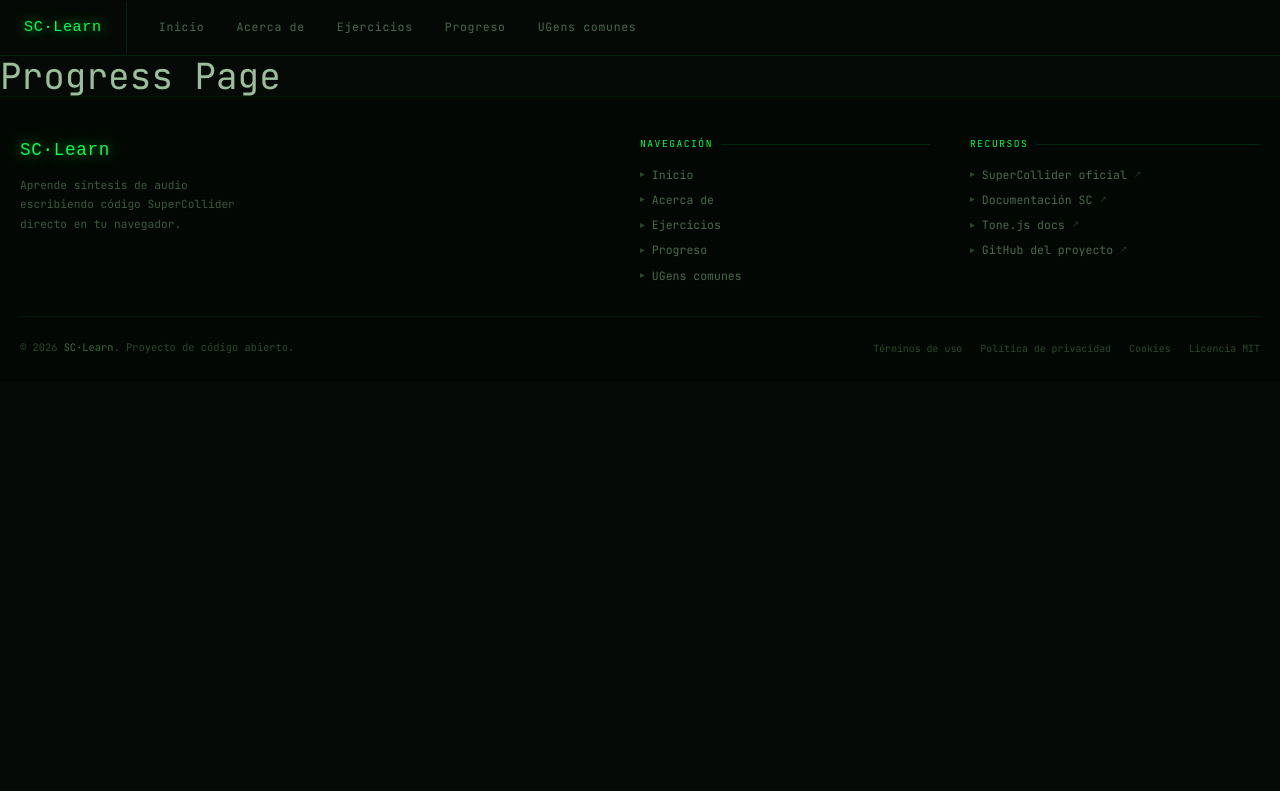
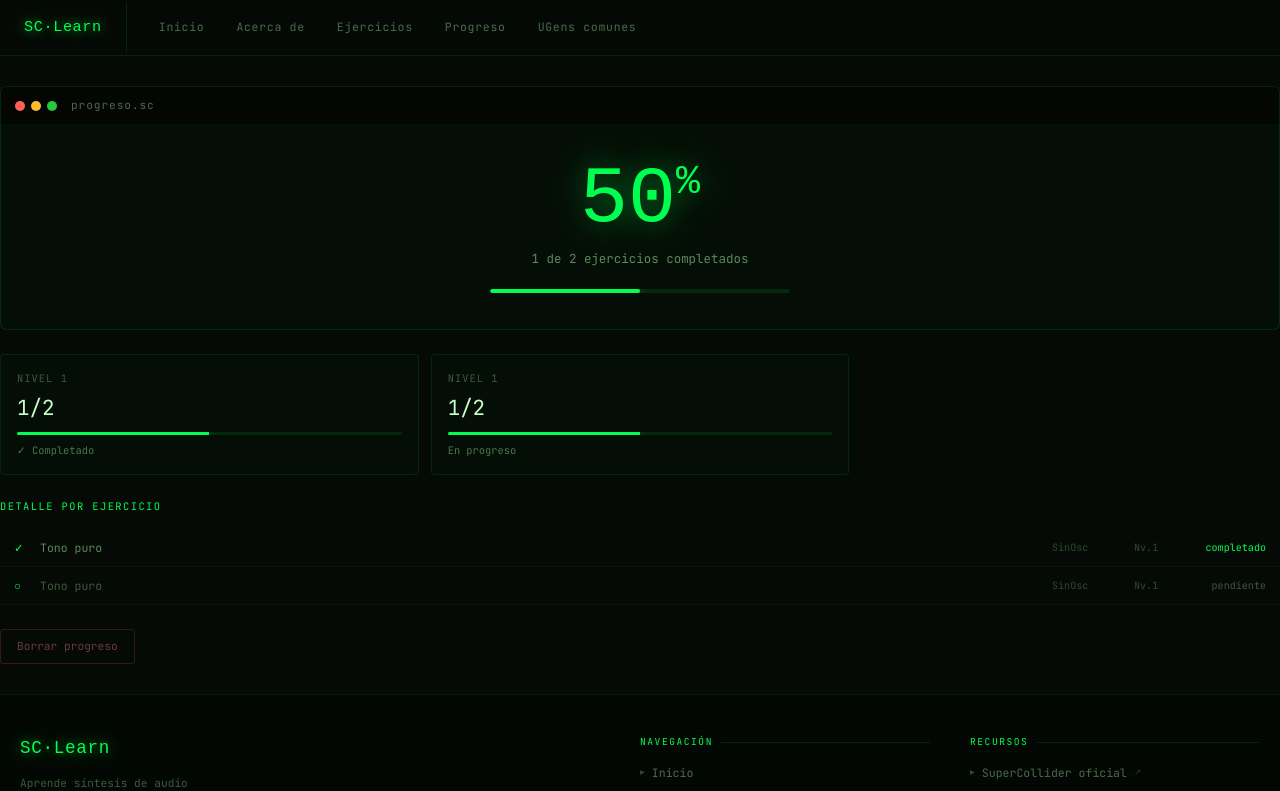
Before and after one commit to jmsanJS/supercollider-learn, a Next.js app: page /progress in a window 1280 px wide. Shown: the top 791 px of the page. Built offline with nearby package versions, Linux system fonts and the light colour scheme.

Commit message:
feat: create Progress page structure

```diff
--- /dev/null
+++ b/src/app/progress/ProgressClient.tsx
@@ -0,0 +1,72 @@
+"use client";
+
+import styles from "./page.module.css";
+
+export default function ProgressClient() {
+  const handleReset = () => {};
+
+  return (
+    <div className={styles.section_wrap}>
+      <div className={styles.terminal_header}>
+        <span className={`${styles.th_dot} ${styles.r}`} />
+        <span className={`${styles.th_dot} ${styles.y}`} />
+        <span className={`${styles.th_dot} ${styles.g}`} />
+        <span className={styles.th_title}>progreso.sc</span>
+      </div>
+
+      <div className={styles.progress_hero}>
+        <div className={styles.big_pct}>
+          50
+          <span className={styles.pct_sym}>%</span>
+        </div>
+        <div className={styles.big_label}>1 de 2 ejercicios completados</div>
+        <div className={styles.main_bar}>
+          <div className={styles.main_bar_fill} style={{ width: "50%" }} />
+        </div>
+      </div>
+
+      <div className={styles.level_progress_grid}>
+        <div className={styles.lp_card}>
+          <div className={styles.lp_level}>Nivel 1</div>
+          <div className={styles.lp_nums}>1/2</div>
+          <div className={styles.lp_bar}>
+            <div className={styles.lp_bar_fill} style={{ width: "50%" }} />
+          </div>
+          <div className={styles.lp_label}>✓ Completado</div>
+        </div>
+        <div className={styles.lp_card}>
+          <div className={styles.lp_level}>Nivel 1</div>
+          <div className={styles.lp_nums}>1/2</div>
+          <div className={styles.lp_bar}>
+            <div className={styles.lp_bar_fill} style={{ width: "50%" }} />
+          </div>
+          <div className={styles.lp_label}>En progreso</div>
+        </div>
+      </div>
+
+      <div className={styles.ex_detail_list}>
+        <div className={styles.section_label}>Detalle por ejercicio</div>
+
+        <div className={`${styles.ex_detail_row} ${styles.ex_done}`}>
+          <span className={styles.edr_check}>✓</span>
+          <span className={styles.edr_title}>Tono puro</span>
+          <span className={styles.edr_tag}>SinOsc</span>
+          <span className={styles.edr_level}>Nv.1</span>
+          <span className={styles.edr_status}>completado</span>
+        </div>
+
+        <div className={styles.ex_detail_row}>
+          <span className={styles.edr_check}>○</span>
+          <span className={styles.edr_title}>Tono puro</span>
+          <span className={styles.edr_tag}>SinOsc</span>
+          <span className={styles.edr_level}>Nv.1</span>
+          <span className={styles.edr_status}>pendiente</span>
+        </div>
+      </div>
+
+      <button className={styles.reset_btn} onClick={handleReset}>
+        Borrar progreso
+      </button>
+    </div>
+  );
+}
--- /dev/null
+++ b/src/app/progress/page.module.css
@@ -0,0 +1,229 @@
+.section_wrap {
+  margin: 30px auto;
+  max-width: 1400px;
+  animation: fadeIn 0.2s ease;
+}
+@keyframes fadeIn {
+  from {
+    opacity: 0;
+    transform: translateY(6px);
+  }
+  to {
+    opacity: 1;
+    transform: translateY(0);
+  }
+}
+
+.terminal_header {
+  display: flex;
+  align-items: center;
+  gap: 6px;
+  background: rgba(0, 0, 0, 0.4);
+  border: 1px solid rgba(0, 255, 80, 0.12);
+  border-bottom: none;
+  border-radius: 6px 6px 0 0;
+  padding: 10px 14px;
+}
+
+.th_dot {
+  width: 10px;
+  height: 10px;
+  border-radius: 50%;
+}
+
+.th_dot.r {
+  background: #ff5f57;
+}
+
+.th_dot.y {
+  background: #ffbd2e;
+}
+
+.th_dot.g {
+  background: #28c840;
+}
+
+.th_title {
+  margin-left: 8px;
+  font-size: 0.7rem;
+  color: #4a6a4a;
+  letter-spacing: 0.08em;
+}
+
+.progress_hero {
+  border: 1px solid rgba(0, 255, 80, 0.12);
+  border-top: none;
+  border-radius: 0 0 6px 6px;
+  padding: 36px 32px;
+  margin-bottom: 24px;
+  text-align: center;
+  background: rgba(0, 255, 80, 0.02);
+}
+
+.big_pct {
+  font-family: "Syne Mono", monospace;
+  font-size: clamp(3rem, 10vw, 5rem);
+  color: #00ff50;
+  text-shadow: 0 0 30px rgba(0, 255, 80, 0.5);
+  line-height: 1;
+}
+
+.pct_sym {
+  font-size: 0.5em;
+  vertical-align: super;
+}
+
+.big_label {
+  font-size: 0.78rem;
+  color: #5a8a5a;
+  margin: 10px 0 20px;
+}
+
+.main_bar {
+  height: 4px;
+  background: rgba(0, 255, 80, 0.1);
+  border-radius: 2px;
+  max-width: 300px;
+  margin: 0 auto;
+  overflow: hidden;
+}
+
+.main_bar_fill {
+  height: 100%;
+  background: #00ff50;
+  border-radius: 2px;
+  box-shadow: 0 0 10px rgba(0, 255, 80, 0.6);
+  transition: width 0.6s ease;
+}
+
+.level_progress_grid {
+  display: grid;
+  grid-template-columns: repeat(3, 1fr);
+  gap: 12px;
+  margin-bottom: 24px;
+}
+@media (max-width: 500px) {
+  .level_progress_grid {
+    grid-template-columns: 1fr;
+  }
+}
+
+.lp_card {
+  border: 1px solid rgba(0, 255, 80, 0.1);
+  border-radius: 4px;
+  padding: 16px;
+  background: rgba(0, 255, 80, 0.02);
+}
+
+.lp_level {
+  font-size: 0.65rem;
+  color: #3a5a3a;
+  text-transform: uppercase;
+  letter-spacing: 0.1em;
+  margin-bottom: 6px;
+}
+
+.lp_nums {
+  font-size: 1.3rem;
+  color: #c8ffc8;
+  margin-bottom: 8px;
+}
+
+.lp_bar {
+  height: 3px;
+  background: rgba(0, 255, 80, 0.1);
+  border-radius: 2px;
+  margin-bottom: 8px;
+  overflow: hidden;
+}
+
+.lp_bar_fill {
+  height: 100%;
+  background: #00ff50;
+  box-shadow: 0 0 8px rgba(0, 255, 80, 0.5);
+  transition: width 0.5s ease;
+}
+
+.lp_label {
+  font-size: 0.65rem;
+  color: #4a7a4a;
+}
+
+.ex_detail_list {
+  margin-bottom: 24px;
+}
+
+.section_label {
+  font-size: 0.65rem;
+  color: #00ff50;
+  text-transform: uppercase;
+  letter-spacing: 0.14em;
+  margin-bottom: 14px;
+}
+
+.ex_detail_row {
+  display: flex;
+  align-items: center;
+  gap: 12px;
+  padding: 10px 14px;
+  border-bottom: 1px solid rgba(0, 255, 80, 0.05);
+  font-size: 0.72rem;
+  color: #3a5a3a;
+  transition: background 0.1s;
+}
+
+.ex_detail_row:hover {
+  background: rgba(0, 255, 80, 0.03);
+}
+
+.ex_detail_row.ex_done {
+  color: #5a8a5a;
+}
+
+.edr_check {
+  color: #00ff50;
+  min-width: 14px;
+}
+
+.edr_title {
+  flex: 1;
+}
+
+.edr_tag {
+  font-size: 0.63rem;
+  color: #2a4a2a;
+  min-width: 70px;
+}
+
+.edr_level {
+  font-size: 0.63rem;
+  color: #2a4a2a;
+  min-width: 40px;
+}
+
+.edr_status {
+  font-size: 0.63rem;
+  min-width: 80px;
+  text-align: right;
+}
+
+.ex_detail_row.ex_done .edr_status {
+  color: #00ff50;
+}
+
+.reset_btn {
+  background: transparent;
+  border: 1px solid rgba(255, 80, 80, 0.2);
+  color: #6a3a3a;
+  font-family: "JetBrains Mono", monospace;
+  font-size: 0.7rem;
+  padding: 8px 16px;
+  border-radius: 3px;
+  cursor: pointer;
+  transition: all 0.15s;
+}
+
+.reset_btn:hover {
+  color: #ff5a5a;
+  border-color: rgba(255, 80, 80, 0.4);
+}
--- a/src/app/progress/page.tsx
+++ b/src/app/progress/page.tsx
@@ -1,14 +1,11 @@
 import { Metadata } from "next";
+import ProgressClient from "./ProgressClient"
 
 export const metadata: Metadata = {
   title: "Progreso",
   description: "Registro del progreso de los ejercicios de SC Learn.",
 };
 
-export default function Progress() {
-  return (
-    <div>
-      <h1 className="text-4xl">Progress Page</h1>
-    </div>
-  );
+export default function ProgressPage() {
+  return <ProgressClient />;
 }
```
